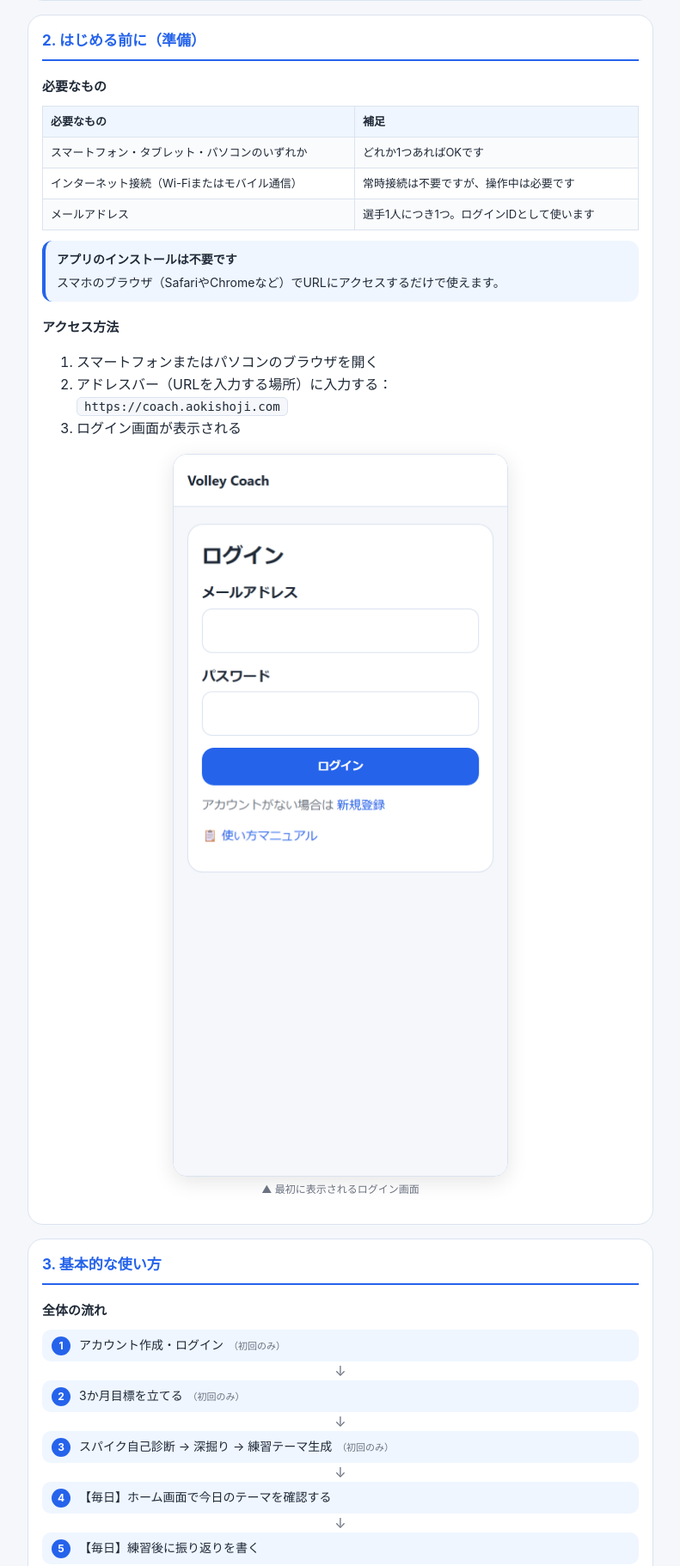
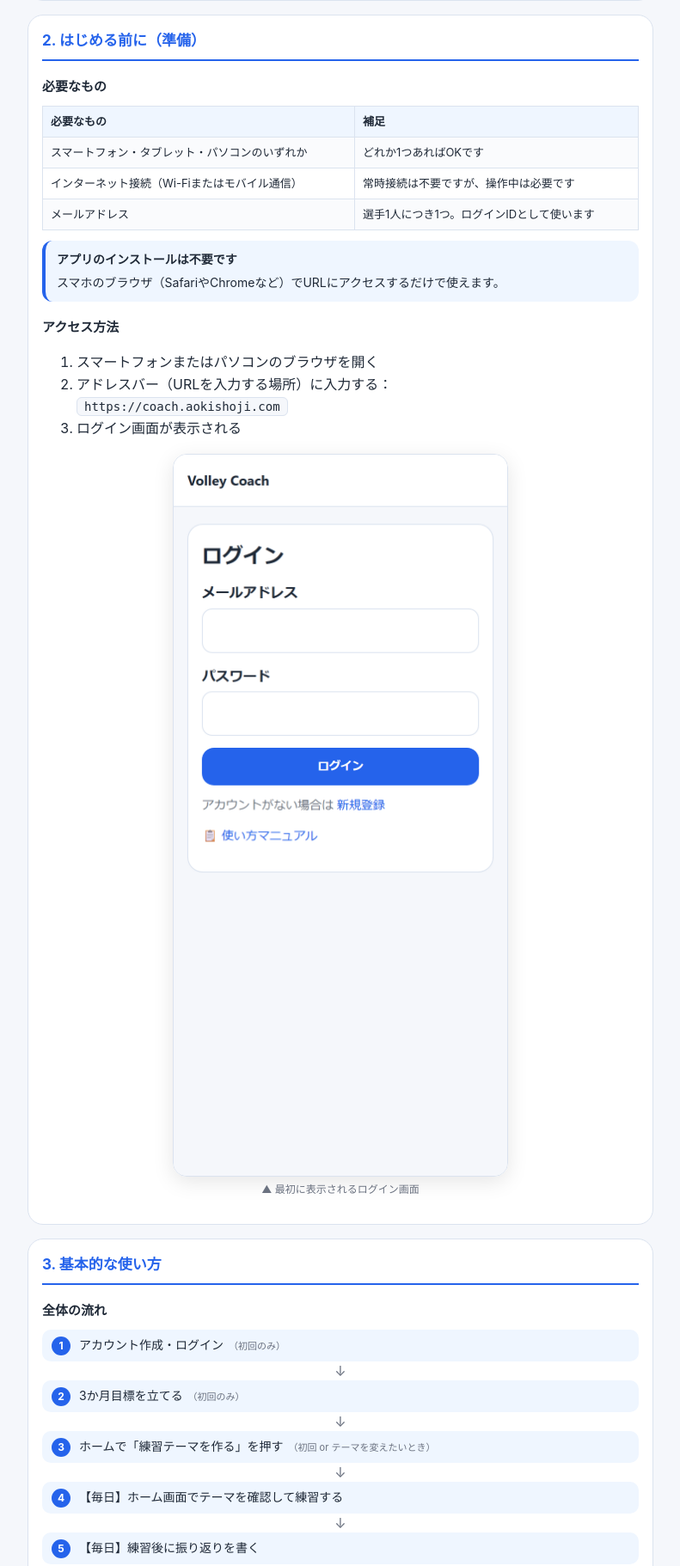
Before and after one commit to aokishoji/volleyball_coaching_flask, a Flask app: page /manual in a window 1280 px wide. Shown: the part 1014-2836 px from the top of the page at 86% size, without its empty margins (244-1035 px from the left). Run offline with Flask 3, Linux system fonts and the light colour scheme.

Commit message:
AI loading modal, goal history, and manual header link
- Show "AI検討中..." overlay while AI responses are being generated
  (goal coach chat, practice theme creation)
- Archive existing active goals when a new goal is saved
- Show current/archived badge on goals in growth log
- Add manual link to header (visible without login)
- Restructure manual: move spike assessment to optional feature section

Co-Authored-By: Claude Sonnet 4.6 <noreply@anthropic.com>

```diff
--- a/app/routes/goals.py
+++ b/app/routes/goals.py
@@ -67,6 +67,8 @@ def roadmap():
             title = result.get("goal_title") or "3か月目標"
             detail = build_saved_goal_detail(result)
             target_date = date.fromisoformat(target_date_text) if target_date_text else None
+
+            Goal.query.filter_by(user_id=current_user.id, status="active").update({"status": "archived"})
 
             goal = Goal(
                 user_id=current_user.id,
--- a/app/templates/base.html
+++ b/app/templates/base.html
@@ -11,12 +11,13 @@
         <div class="container">
             <div class="header-row">
                 <a href="{{ url_for('main.home') }}" class="brand">Volley Coach</a>
+                <nav class="header-nav">
+                <a href="{{ url_for('main.manual') }}">マニュアル</a>
                 {% if current_user.is_authenticated %}
-                <nav class="header-nav">
-                    <a href="{{ url_for('profile.edit_profile') }}">プロフィール</a>
-                    <a href="{{ url_for('auth.logout') }}">ログアウト</a>
-                </nav>
+                <a href="{{ url_for('profile.edit_profile') }}">プロフィール</a>
+                <a href="{{ url_for('auth.logout') }}">ログアウト</a>
                 {% endif %}
+            </nav>
             </div>
         </div>
     </header>
@@ -32,5 +33,23 @@
 
         {% block content %}{% endblock %}
     </main>
+
+<div id="ai-loading-overlay" class="ai-loading-overlay">
+  <div class="ai-loading-box">
+    <div class="ai-spinner"></div>
+    <span>AI検討中...</span>
+  </div>
+</div>
+
+<script>
+document.addEventListener('DOMContentLoaded', function () {
+  var overlay = document.getElementById('ai-loading-overlay');
+  document.querySelectorAll('form[data-ai]').forEach(function (form) {
+    form.addEventListener('submit', function () {
+      overlay.classList.add('active');
+    });
+  });
+});
+</script>
 </body>
 </html>
--- a/app/templates/goals/roadmap.html
+++ b/app/templates/goals/roadmap.html
@@ -8,7 +8,7 @@
         <p class="sub-link">3か月先の抽象的な目標から始めて、AIコーチと対話しながら具体目標とマイルストーンを作ります。</p>
 
         {% if not display_messages %}
-            <form method="post">
+            <form method="post" data-ai>
                 {{ form.hidden_tag() }}
                 <input type="hidden" name="action" value="start">
                 {{ render_field(form.rough_goal) }}
@@ -72,7 +72,7 @@
 
                 <div style="margin-top: 1.5rem; border-top: 1px solid #ddd; padding-top: 1rem;">
                     <p style="font-size: 0.9rem; color: #666;">修正したい点があればコーチに伝えてください</p>
-                    <form method="post">
+                    <form method="post" data-ai>
                         {{ message_form.hidden_tag() }}
                         <input type="hidden" name="action" value="message">
                         {{ render_field(message_form.message) }}
@@ -80,7 +80,7 @@
                     </form>
                 </div>
             {% else %}
-                <form method="post">
+                <form method="post" data-ai>
                     {{ message_form.hidden_tag() }}
                     <input type="hidden" name="action" value="message">
                     {{ render_field(message_form.message) }}
--- a/app/templates/main/home.html
+++ b/app/templates/main/home.html
@@ -82,14 +82,14 @@
                 <a class="button" href="{{ url_for('reflection.new_reflection') }}">振り返りを書く</a>
                 <a class="button secondary" href="{{ url_for('goals.edit_theme', theme_id=latest_daily_theme.id) }}">テーマを微調整する</a>
                 {% if latest_goal %}
-                <form method="post" action="{{ url_for('goals.create_today_theme', goal_id=latest_goal.id) }}" style="display:inline;">
+                <form method="post" action="{{ url_for('goals.create_today_theme', goal_id=latest_goal.id) }}" style="display:inline;" data-ai>
                     <button class="button secondary" type="submit">テーマを作り直す</button>
                 </form>
                 {% endif %}
             </div>
         {% elif latest_goal %}
             <p>まだテーマがありません。</p>
-            <form method="post" action="{{ url_for('goals.create_today_theme', goal_id=latest_goal.id) }}">
+            <form method="post" action="{{ url_for('goals.create_today_theme', goal_id=latest_goal.id) }}" data-ai>
                 <button class="button" type="submit">練習テーマを作る</button>
             </form>
         {% else %}
--- a/app/templates/manual/index.html
+++ b/app/templates/manual/index.html
@@ -256,9 +256,9 @@ document.addEventListener('DOMContentLoaded', function () {
     <div class="flow-arrow">↓</div>
     <div class="flow-step"><span class="num">2</span><span>3か月目標を立てる <span class="flow-note">（初回のみ）</span></span></div>
     <div class="flow-arrow">↓</div>
-    <div class="flow-step"><span class="num">3</span><span>スパイク自己診断 → 深掘り → 練習テーマ生成 <span class="flow-note">（初回のみ）</span></span></div>
+    <div class="flow-step"><span class="num">3</span><span>ホームで「練習テーマを作る」を押す <span class="flow-note">（初回 or テーマを変えたいとき）</span></span></div>
     <div class="flow-arrow">↓</div>
-    <div class="flow-step"><span class="num">4</span><span>【毎日】ホーム画面で今日のテーマを確認する</span></div>
+    <div class="flow-step"><span class="num">4</span><span>【毎日】ホーム画面でテーマを確認して練習する</span></div>
     <div class="flow-arrow">↓</div>
     <div class="flow-step"><span class="num">5</span><span>【毎日】練習後に振り返りを書く</span></div>
     <div class="flow-arrow">↓</div>
@@ -342,88 +342,8 @@ document.addEventListener('DOMContentLoaded', function () {
 
   <!-- STEP 3 -->
   <div class="step-block" id="step3">
-    <span class="step-num">STEP 3 ── スパイク自己診断（初回のみ）</span>
-    <h3>10項目でスパイクを自己評価する</h3>
-    <p>目標設定が終わると、自動的に<strong>課題分析</strong>の画面に案内されます。スパイクの10項目にそれぞれ1〜5点をつけてください。</p>
-
-    <table class="m-table">
-      <tr><th>点数</th><th>目安</th></tr>
-      <tr><td>1点</td><td>とても苦手・よくできない</td></tr>
-      <tr><td>2点</td><td>やや苦手</td></tr>
-      <tr><td>3点</td><td>まあまあ</td></tr>
-      <tr><td>4点</td><td>やや得意</td></tr>
-      <tr><td>5点</td><td>得意・安定している</td></tr>
-    </table>
-
-    <p><strong>評価する10項目：</strong></p>
-    <p style="font-size:13px;line-height:1.8;">
-      助走（スパイクへの走り込み）　／　踏切（ジャンプ前の足の踏み切り）　／　ジャンプ（跳び上がりの高さ・タイミング）　／　空中姿勢（空中でのからだの形）　／　ミート（ボールへの当て方）　／　打点（ボールを打つ位置の高さ）　／　コース打ち分け（狙い通りに打てるか）　／　ブロック対応（相手のブロックをかわす）　／　トスとのタイミング　／　メンタル（緊張・焦りのコントロール）
-    </p>
-    <p>また、よく起こる<strong>失敗パターン</strong>（ネットにかかる・アウトになる・タイミングが合わないなど）にもチェックを入れます。入力後に <strong>「課題を分析する」ボタン</strong> を押してください。</p>
-
-    <figure class="screenshot-wrap">
-      <img src="{{ url_for('static', filename='images/manual/06_assessment.png') }}"
-           class="screenshot" alt="スパイク自己診断画面">
-      <div class="screenshot-placeholder">📱 スパイク自己診断（10項目の評価）</div>
-      <figcaption>▲ スパイクの10項目を1〜5点で評価する画面</figcaption>
-    </figure>
-  </div>
-
-  <!-- STEP 4 -->
-  <div class="step-block" id="step4">
-    <span class="step-num">STEP 4 ── 深掘り質問（自動案内されます）</span>
-    <h3>課題を絞り込むための質問に答える</h3>
-    <p>課題分析の後、アプリが「一番直すべき課題」を自動判定し、さらに詳しい質問を表示します。すべて選択したら <strong>「深掘りしてテーマを作る」ボタン</strong> を押してください。</p>
-
-    <p><strong>質問の例（タイミングが課題の場合）：</strong></p>
-    <table class="m-table">
-      <tr><th>質問</th><th>選択肢</th></tr>
-      <tr><td>助走の入りが早い・遅いと感じるか</td><td>早い／遅い／特に感じない</td></tr>
-      <tr><td>踏切位置が近くなりやすいか</td><td>はい／いいえ</td></tr>
-      <tr><td>トスの種類によって崩れやすいか</td><td>はい／いいえ</td></tr>
-      <tr><td>練習ではできるが試合で崩れるか</td><td>はい／いいえ</td></tr>
-      <tr><td>力みを感じるか</td><td>はい／いいえ</td></tr>
-    </table>
-
-    <figure class="screenshot-wrap">
-      <img src="{{ url_for('static', filename='images/manual/07_deepdive.png') }}"
-           class="screenshot" alt="深掘り質問画面">
-      <div class="screenshot-placeholder">📱 深掘り質問画面</div>
-      <figcaption>▲ 課題を絞り込むための詳細質問</figcaption>
-    </figure>
-  </div>
-
-  <!-- STEP 5 -->
-  <div class="step-block" id="step5">
-    <span class="step-num">STEP 5 ── 練習テーマを確認する</span>
-    <h3>今日の練習テーマが自動生成される</h3>
-    <p>深掘りが完了すると、今日の練習テーマが自動的に作られます。</p>
-
-    <table class="m-table">
-      <tr><th>表示項目</th><th>内容</th></tr>
-      <tr><td>テーマタイトル</td><td>今日意識すべきことの一言まとめ（例：「踏切位置の安定化」）</td></tr>
-      <tr><td>テーマの説明</td><td>何をどう練習するかの具体的な説明（3〜5文）</td></tr>
-      <tr><td>セルフチェック</td><td>選手が自分で確認できるポイント</td></tr>
-      <tr><td><strong>コーチに見てもらうポイント</strong></td><td>コーチが観察すべきヒント（指導参考情報）</td></tr>
-    </table>
-
-    <figure class="screenshot-wrap">
-      <img src="{{ url_for('static', filename='images/manual/08_theme.png') }}"
-           class="screenshot" alt="練習テーマ画面">
-      <div class="screenshot-placeholder">📱 今日の練習テーマ表示画面</div>
-      <figcaption>▲ 自動生成された今日の練習テーマ</figcaption>
-    </figure>
-
-    <div class="callout callout-tip">
-      <div class="callout-head">コーチの方へ</div>
-      「コーチに見てもらうポイント」は選手の自己診断をもとに自動生成される観察ヒントです。選手がこの画面をコーチに見せることで、指導の糸口として活用できます。
-    </div>
-  </div>
-
-  <!-- STEP 6 -->
-  <div class="step-block" id="step6">
-    <span class="step-num">STEP 6 ── ホーム画面を毎日確認する</span>
-    <h3>2回目以降はホーム画面からスタート</h3>
+    <span class="step-num">STEP 3 ── ホーム画面で練習テーマを作る</span>
+    <h3>ログイン後はホーム画面からスタート</h3>
     <p>ログイン後のホーム画面（ダッシュボード）には、現在の状況がまとめて表示されます。</p>
 
     <table class="m-table">
@@ -434,17 +354,25 @@ document.addEventListener('DOMContentLoaded', function () {
       <tr><td>前回の振り返り</td><td>最後に書いた振り返りの要約（できたこと・次回の意識）</td></tr>
     </table>
 
+    <h3>「練習テーマを作る」でテーマを生成する</h3>
+    <p>テーマがまだない場合は「今取り組むテーマ」の欄に <strong>「練習テーマを作る」ボタン</strong> が表示されます。ボタンを押すと、設定した目標・現在月のマイルストーン・最近の振り返りをもとにAIが自動でテーマを生成します。</p>
+
+    <div class="callout callout-info">
+      <div class="callout-head">テーマが作られる仕組み</div>
+      AIが「3か月目標」「現在の月の重点項目（マイルストーン）」「最近3回分の振り返り記録」を読み込んでテーマを提案します。AIが使えない場合は、テンプレートから自動で作られます。
+    </div>
+
     <figure class="screenshot-wrap">
       <img src="{{ url_for('static', filename='images/manual/03_home.png') }}"
            class="screenshot" alt="ホーム画面">
       <div class="screenshot-placeholder">📱 ホーム画面（ダッシュボード）</div>
-      <figcaption>▲ ホーム画面。毎日の練習前にここを確認します</figcaption>
+      <figcaption>▲ ホーム画面。テーマが生成されたら毎日の練習前にここを確認します</figcaption>
     </figure>
   </div>
 
-  <!-- STEP 7 -->
-  <div class="step-block" id="step7">
-    <span class="step-num">STEP 7 ── 振り返りを書く（毎日）</span>
+  <!-- STEP 4 -->
+  <div class="step-block" id="step4">
+    <span class="step-num">STEP 4 ── 振り返りを書く（毎日）</span>
     <h3>練習後に振り返りを記録する</h3>
     <ol>
       <li>ホーム画面の <strong>「振り返りを書く」ボタン</strong> を押す</li>
@@ -470,9 +398,9 @@ document.addEventListener('DOMContentLoaded', function () {
     </figure>
   </div>
 
-  <!-- STEP 8 -->
-  <div class="step-block" id="step8">
-    <span class="step-num">STEP 8 ── 成長ログを見る</span>
+  <!-- STEP 5 -->
+  <div class="step-block" id="step5">
+    <span class="step-num">STEP 5 ── 成長ログを見る</span>
     <h3>過去の記録をすべて確認する</h3>
     <p>ホーム画面の <strong>「成長ログを見る」ボタン</strong> を押すと、これまでの記録が時系列で表示されます。</p>
     <ul>
@@ -488,9 +416,9 @@ document.addEventListener('DOMContentLoaded', function () {
     </figure>
   </div>
 
-  <!-- STEP 9 -->
-  <div class="step-block" id="step9">
-    <span class="step-num">STEP 9 ── マイルストーンを管理する</span>
+  <!-- STEP 6 -->
+  <div class="step-block" id="step6">
+    <span class="step-num">STEP 6 ── マイルストーンを管理する</span>
     <h3>月ごとの中間目標を確認・切り替える</h3>
     <p>3か月目標は1か月ごとの「マイルストーン」（中間目標）に分かれています。ホーム画面に現在の月が自動表示されます。</p>
 
@@ -508,9 +436,9 @@ document.addEventListener('DOMContentLoaded', function () {
     </ul>
   </div>
 
-  <!-- STEP 10 -->
-  <div class="step-block" id="step10">
-    <span class="step-num">STEP 10 ── 練習テーマを更新する</span>
+  <!-- STEP 7 -->
+  <div class="step-block" id="step7">
+    <span class="step-num">STEP 7 ── 練習テーマを更新する</span>
     <h3>テーマが古くなったら作り直す</h3>
     <p>ホーム画面から以下のどちらかの方法でテーマを更新できます。</p>
     <ul>
@@ -519,9 +447,9 @@ document.addEventListener('DOMContentLoaded', function () {
     </ul>
   </div>
 
-  <!-- STEP 11 -->
-  <div class="step-block" id="step11">
-    <span class="step-num">STEP 11 ── 身体データを記録する</span>
+  <!-- STEP 8 -->
+  <div class="step-block" id="step8">
+    <span class="step-num">STEP 8 ── 身体データを記録する</span>
     <h3>身長・体重・ジャンプ力を定期記録する</h3>
     <ol>
       <li>画面右上の <strong>「プロフィール」</strong> を押す</li>
@@ -543,6 +471,71 @@ document.addEventListener('DOMContentLoaded', function () {
       <div class="screenshot-placeholder">📱 身体データ記録・一覧画面</div>
       <figcaption>▲ 身体データを記録・確認する画面</figcaption>
     </figure>
+  </div>
+
+  <!-- オプション機能 -->
+  <div class="step-block" id="opt-analysis" style="border-left-color:#6b7280;">
+    <span class="step-num" style="background:#6b7280;">オプション機能 ── スパイク自己診断でテーマを詳しく作る</span>
+
+    <div class="callout callout-info">
+      <div class="callout-head">この機能はホーム画面からはリンクされていません</div>
+      スパイクの課題を10項目で自己評価し、深掘り質問を通じて練習テーマを作る詳細分析機能です。現在はホーム画面に案内ボタンがありませんが、下記URLを直接入力してアクセスできます。
+      <br><strong>URL：</strong><code>https://coach.aokishoji.com/analysis/</code>
+    </div>
+
+    <h3>① スパイク自己診断（10項目評価）</h3>
+    <p>スパイクの10項目にそれぞれ1〜5点をつけます。よく起こる失敗パターンにもチェックを入れ、<strong>「課題を分析する」ボタン</strong>を押してください。</p>
+
+    <table class="m-table">
+      <tr><th>点数</th><th>目安</th></tr>
+      <tr><td>1点</td><td>とても苦手・よくできない</td></tr>
+      <tr><td>2点</td><td>やや苦手</td></tr>
+      <tr><td>3点</td><td>まあまあ</td></tr>
+      <tr><td>4点</td><td>やや得意</td></tr>
+      <tr><td>5点</td><td>得意・安定している</td></tr>
+    </table>
+
+    <p><strong>評価する10項目：</strong>助走 ／ 踏切 ／ ジャンプ ／ 空中姿勢 ／ ミート ／ 打点 ／ コース打ち分け ／ ブロック対応 ／ トスとのタイミング ／ メンタル</p>
+
+    <figure class="screenshot-wrap">
+      <img src="{{ url_for('static', filename='images/manual/06_assessment.png') }}"
+           class="screenshot" alt="スパイク自己診断画面">
+      <div class="screenshot-placeholder">📱 スパイク自己診断（10項目の評価）</div>
+      <figcaption>▲ スパイクの10項目を1〜5点で評価する画面</figcaption>
+    </figure>
+
+    <h3>② 深掘り質問（自動案内されます）</h3>
+    <p>課題分析の後、アプリが「一番直すべき課題」を自動判定し、詳しい質問を表示します。すべて選択したら <strong>「深掘りしてテーマを作る」ボタン</strong> を押してください。</p>
+
+    <figure class="screenshot-wrap">
+      <img src="{{ url_for('static', filename='images/manual/07_deepdive.png') }}"
+           class="screenshot" alt="深掘り質問画面">
+      <div class="screenshot-placeholder">📱 深掘り質問画面</div>
+      <figcaption>▲ 課題を絞り込むための詳細質問</figcaption>
+    </figure>
+
+    <h3>③ 練習テーマの確認</h3>
+    <p>深掘りが完了すると、課題に特化した練習テーマが表示されます。「コーチに見てもらうポイント」も含まれるため、選手がコーチに画面を見せる際の参考情報として使えます。</p>
+
+    <table class="m-table">
+      <tr><th>表示項目</th><th>内容</th></tr>
+      <tr><td>テーマタイトル</td><td>今日意識すべきことの一言まとめ</td></tr>
+      <tr><td>テーマの説明</td><td>何をどう練習するかの具体的な説明（3〜5文）</td></tr>
+      <tr><td>セルフチェック</td><td>選手が自分で確認できるポイント</td></tr>
+      <tr><td><strong>コーチに見てもらうポイント</strong></td><td>コーチが観察すべきヒント（指導参考情報）</td></tr>
+    </table>
+
+    <figure class="screenshot-wrap">
+      <img src="{{ url_for('static', filename='images/manual/08_theme.png') }}"
+           class="screenshot" alt="練習テーマ画面">
+      <div class="screenshot-placeholder">📱 今日の練習テーマ表示画面（詳細版）</div>
+      <figcaption>▲ 自動生成された練習テーマ（詳細分析版）</figcaption>
+    </figure>
+
+    <div class="callout callout-tip">
+      <div class="callout-head">コーチの方へ</div>
+      「コーチに見てもらうポイント」は選手の自己診断をもとに自動生成される観察ヒントです。選手がこの画面をコーチに見せることで、指導の糸口として活用できます。
+    </div>
   </div>
 
 </section>
@@ -576,10 +569,10 @@ document.addEventListener('DOMContentLoaded', function () {
   </details>
 
   <details class="qa-item">
-    <summary>課題分析（自己診断）はいつやればよいですか？</summary>
+    <summary>スパイク自己診断（詳細分析）はいつやればよいですか？</summary>
     <div class="qa-answer">
       <span class="qa-a-label">A.</span>
-      基本的には最初の1回、目標設定の後に行います。その後は目標に基づいて練習テーマが自動提案されます。「テーマが練習内容と合わなくなった」と感じたときは、「テーマを作り直す」から新しいテーマを作ってください。
+      これはオプション機能です。通常はホーム画面の「練習テーマを作る」ボタンで十分なテーマが作られます。「もっと細かく課題を分析したい」と感じたときに <code>/analysis/</code> へ直接アクセスして使ってください。「テーマが練習内容と合わなくなった」と感じたときは、ホーム画面の「テーマを作り直す」ボタンからも新しいテーマを作れます。
     </div>
   </details>
 
```
Also changed, not shown: app/static/css/style.css (+33 -0 lines), app/templates/reflection/logs.html (+12 -2 lines).
